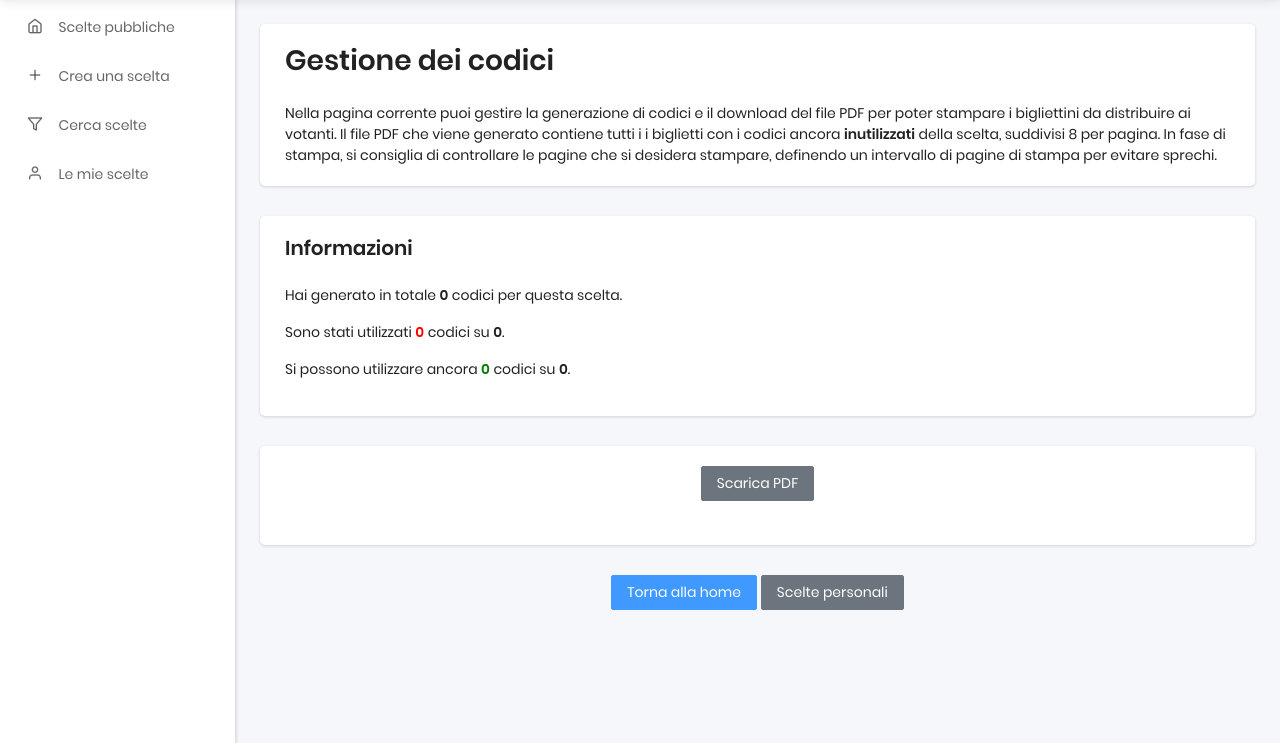
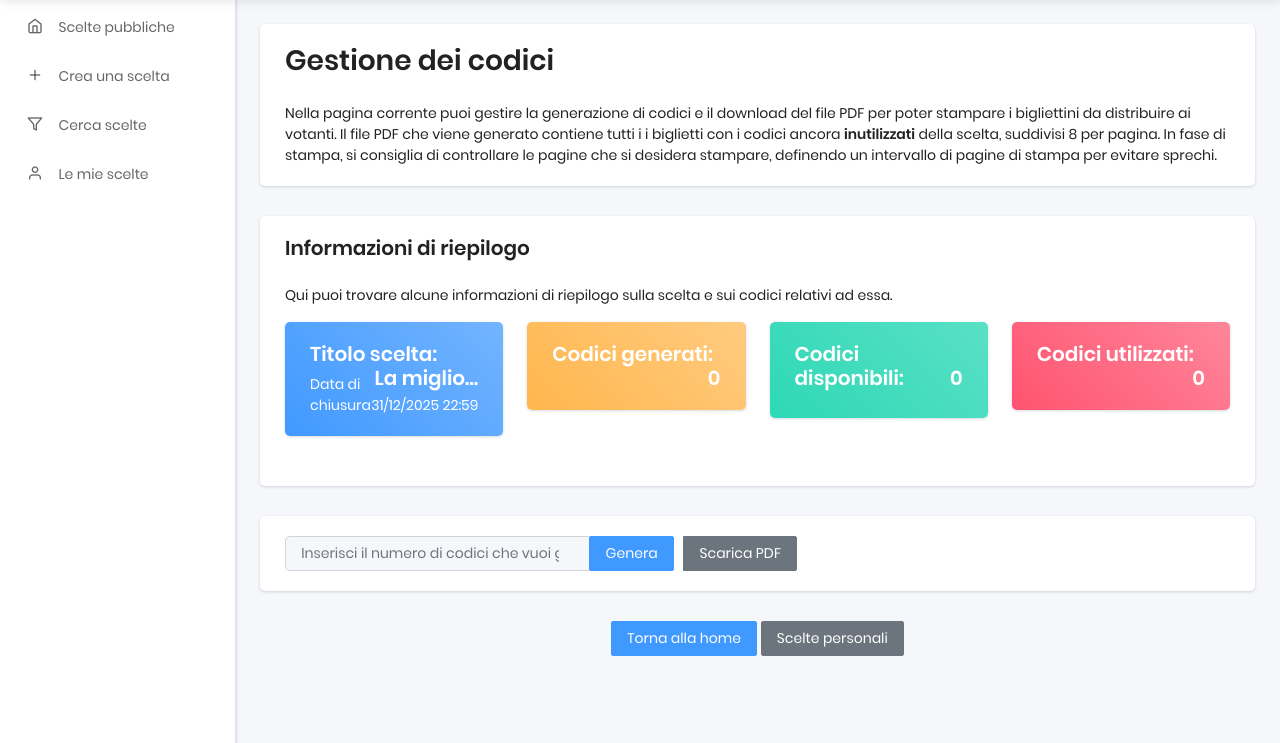
Before and after one commit to StefanoTrv/PollAtMe, a Django app: page /tokens/1/ in a window 1280 px wide. Shown: the part 57-800 px from the top of the page. Run offline with Django 4.2, Linux system fonts and the light colour scheme; a user stored in the database is signed in; data comes from the database, SQL or seed files in the repository; data that the repository does not hold is empty; parts of the project's set-up code (start-up, migrations or seed data) failed here and were passed over; some libraries are stand-ins or nearby versions.

Commit message:
generate tokens (incomplete)

```diff
--- a/polls/views/tokens_view.py
+++ b/polls/views/tokens_view.py
@@ -18,25 +18,47 @@ class TokensView(LoginRequiredMixin, TemplateView):
     model: Optional[Type[Model]] = Token
     template_name: str = 'polls/tokens_page.html'
 
-    def dispatch(self, request: http.HttpRequest, *args, **kwargs):
+    def dispatch(self, request, *args, **kwargs):
         self.poll = SearchPollService().search_by_id(kwargs['id'])
+        if self.poll.author != request.user:
+            raise PermissionDenied('Non è possibile accedere a questa pagina')
         return super().dispatch(request, *args, **kwargs)
 
     def get_context_data(self, **kwargs):
         context = super().get_context_data(**kwargs)
         context['poll'] = self.poll
         context['object_list'] = Token.objects.filter(poll = self.poll)
+        context['usati'] = Token.objects.filter(poll = self.poll, used=True)
+        context['disponibili'] = Token.objects.filter(poll = self.poll, used=False)
         return context
+
+    def post(self, request, *args, **kwargs):
+        context = super().get_context_data(**kwargs)
+        number_of_tokens = self.request.POST.get("n")
+        context['poll'] = self.poll
+        generate_token(request, self.poll, int(number_of_tokens))
+        context['object_list'] = Token.objects.filter(poll = self.poll)
+        context['usati'] = Token.objects.filter(poll = self.poll, used=True)
+        context['disponibili'] = Token.objects.filter(poll = self.poll, used=False)
+        return render(self.request, 'polls/tokens_page.html', context)
+
+
+@login_required
+def generate_token(request: http.HttpRequest, poll: TokenizedPoll, number_of_tokens: int):
+    if poll.author != request.user:
+        raise PermissionDenied('Non hai i permessi per generare i codici di questa scelta')
+    else:
+        if not isinstance(poll, TokenizedPoll):
+            raise http.Http404('Poll not found')
+        generate_tokens(poll, number_of_tokens)
 
 
 @login_required
 def download_tokens(request: http.HttpRequest, id: int) -> http.FileResponse:
     poll = SearchPollService().search_by_id(id)
     if poll.author != request.user:
-        raise PermissionDenied('Non hai i permessi per cancellare questo sondaggio')
+        raise PermissionDenied('Non hai i permessi per scaricare i codici di questa scelta')
     else:
-        poll = SearchPollService().search_by_id(id)
-        print(poll)
         if not isinstance(poll, TokenizedPoll):
             raise http.Http404('Poll not found')
         response = TicketGenerator(
--- a/templates/polls/tokens_page.html
+++ b/templates/polls/tokens_page.html
@@ -22,32 +22,63 @@
             <div class="col-sm-12">
                 <div class="card">
                     <div class="card-body">
-                        <h5 class="card-title">Informazioni</h5>
-                        <p> Hai generato in totale <strong>{{object_list.count}}</strong> codici per questa scelta.</p>
-                        <p> Sono stati utilizzati <span style="color: #ff0000"><strong>{{ object_list | tokens_status:"True" | length }}</strong> </span>codici su <strong>{{object_list.count}}</strong>.</p>
-                        <p>Si possono utilizzare ancora <span style="color: #008000"> <strong>{{ object_list | tokens_status:"False" | length }}</strong> </span>codici su <strong>{{object_list.count}}</strong>.</p>
-                    </div>
-                </div>
-            </div>
-            <div class="col-md-3"></div>
-            <div class="col-sm-12">
-                <div class="card">
-                    <div class="card-body">
-                        <div class="form-group text-center">
-                            <div class="col-sm-12 d-md-inline d-grid">
-                                <a class="btn btn-block btn-secondary mb-4" href= {% url 'polls:download_tokens' id=poll.id %}> Scarica PDF </a>
+                        <h5 class="card-title">Informazioni di riepilogo</h5>
+                        <p>Qui puoi trovare alcune informazioni di riepilogo sulla scelta e sui codici relativi ad essa.</p>
+                        <div class="row">
+                            <div class="col-md-6 col-xl-3">
+                              <div class="card bg-c-blue order-card">
+                                <div class="card-body">
+                                  <h5 class="text-white">Titolo scelta: <span class="float-end"> {{ poll.title | truncatechars:10  }} </h5>
+                                  <p class="m-b-0">Data di chiusura<span class="float-end">{{ poll.end | date:"d/m/Y H:i" }}</span></p>
+                                </div>
+                              </div>
+                            </div>
+                            <div class="col-md-6 col-xl-3">
+                                <div class="card bg-c-yellow order-card">
+                                  <div class="card-body">
+                                      <h5 class="text-white">Codici generati: <span class="float-end"> {{object_list.count}} </h5>
+                                  </div>
+                                </div>
+                              </div>
+                            <div class="col-md-6 col-xl-3">
+                              <div class="card bg-c-green order-card">
+                                <div class="card-body">
+                                  <h5 class="text-white">Codici disponibili: <span class="float-end"> {{ disponibili.count }}</h5>
+                                </div>
+                              </div>
+                            </div>
+                            <div class="col-md-6 col-xl-3">
+                              <div class="card bg-c-red order-card">
+                                <div class="card-body">
+                                    <h5 class="text-white">Codici utilizzati: <span class="float-end"> {{ usati.count }}</h5>
+                                </div>
+                              </div>
                             </div>
                         </div>
                     </div>
                 </div>
             </div>
+            <div class="col-sm-12">
+                <div class="card">
+                    <div class="card-body">
+                        <div class="input-group">
+                            <form method="post">
+                                {% csrf_token %}
+                                <div class="input-group">
+                                    <input type="number" name="n" class="form-control" placeholder="Inserisci il numero di codici che vuoi generare" aria-label="Recipient's username" aria-describedby="basic-addon2">
+                                    <div class="input-group-append">
+                                        <button type="submit" class="btn btn-block btn-primary"> Genera </button>
+                                    </div>
+                                </div>
+                            </form>&nbsp&nbsp&nbsp
+                        <a class="btn btn-block btn-secondary" href= {% url 'polls:download_tokens' id=poll.id %}> Scarica PDF </a>
+                        </div>
+                    </div>
+                </div>
+            </div>
             <div class="col-sm-12" style="text-align:center">
-                <a class="btn btn-block btn-primary mb-4" href="/">
-                    Torna alla home
-                </a>
-                <a class="btn btn-block btn-secondary mb-4" href="{% url 'polls:personal_polls' %}">
-                    Scelte personali
-                </a>
+                <a class="btn btn-block btn-primary mb-4" href="/">Torna alla home</a>
+                <a class="btn btn-block btn-secondary mb-4" href="{% url 'polls:personal_polls' %}">Scelte personali</a>
             </div>
         </div>
     </div>
```
